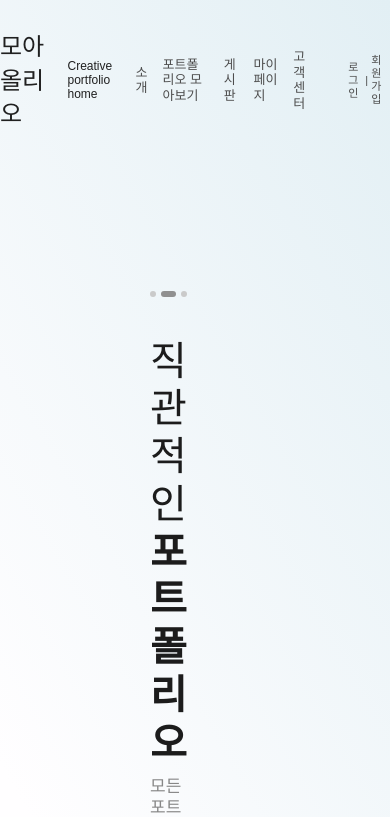
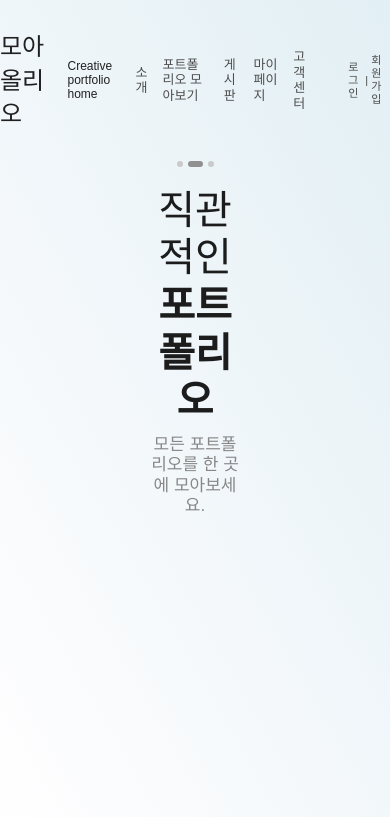
Before and after one commit to Moaolio/moaolio-fe, a Next.js app: page / in a window 390 px wide. Shown: the top 817 px of the page. Built offline with nearby package versions, Linux system fonts and the light colour scheme; a web font is replaced by a local one.

Commit message:
style(#4): 슬라이더 css 수정 및 반응형 구현

```diff
--- a/src/components/Slider/Slider.module.scss
+++ b/src/components/Slider/Slider.module.scss
@@ -11,14 +11,19 @@
     opacity: 0;
     transition: opacity 0.5s ease-in-out;
     display: flex;
-    justify-content: space-around;
+    justify-content: space-between;
+
+    &.active {
+      opacity: 1;
+      display: flex;
+    }
 
     .textWrapper {
       color: #1c1c1c;
-      flex: 1;
       display: flex;
       flex-direction: column;
       justify-content: center;
+      padding: 20px 0;
 
       div:first-child {
         font-size: 40px;
@@ -39,21 +44,18 @@
     .imageWrapper {
       flex: 1;
       display: flex;
+      justify-content: flex-end;
       align-items: flex-end;
     }
-  }
-
-  .slide.active {
-    opacity: 1;
-    display: flex;
   }
 
   .bullets {
     display: flex;
     gap: 5px;
     z-index: 1;
+    align-items: flex-end;
     position: absolute;
-    top: 130px;
+    top: 60px;
   }
 
   .bullet {
@@ -63,11 +65,23 @@
     background-color: #cacaca;
     cursor: pointer;
     transition: background-color 0.3s ease;
+
+    &.active {
+      width: 15px;
+      border-radius: 4px;
+      background-color: #909090;
+    }
   }
 
-  .bullet.active {
-    width: 15px;
-    border-radius: 4px;
-    background-color: #909090;
+  @media (max-width: 1300px) {
+    .bullets {
+      justify-content: center;
+      position: static;
+    }
+    .slide {
+      flex-direction: column;
+      align-items: center;
+      text-align: center;
+    }
   }
 }
```
